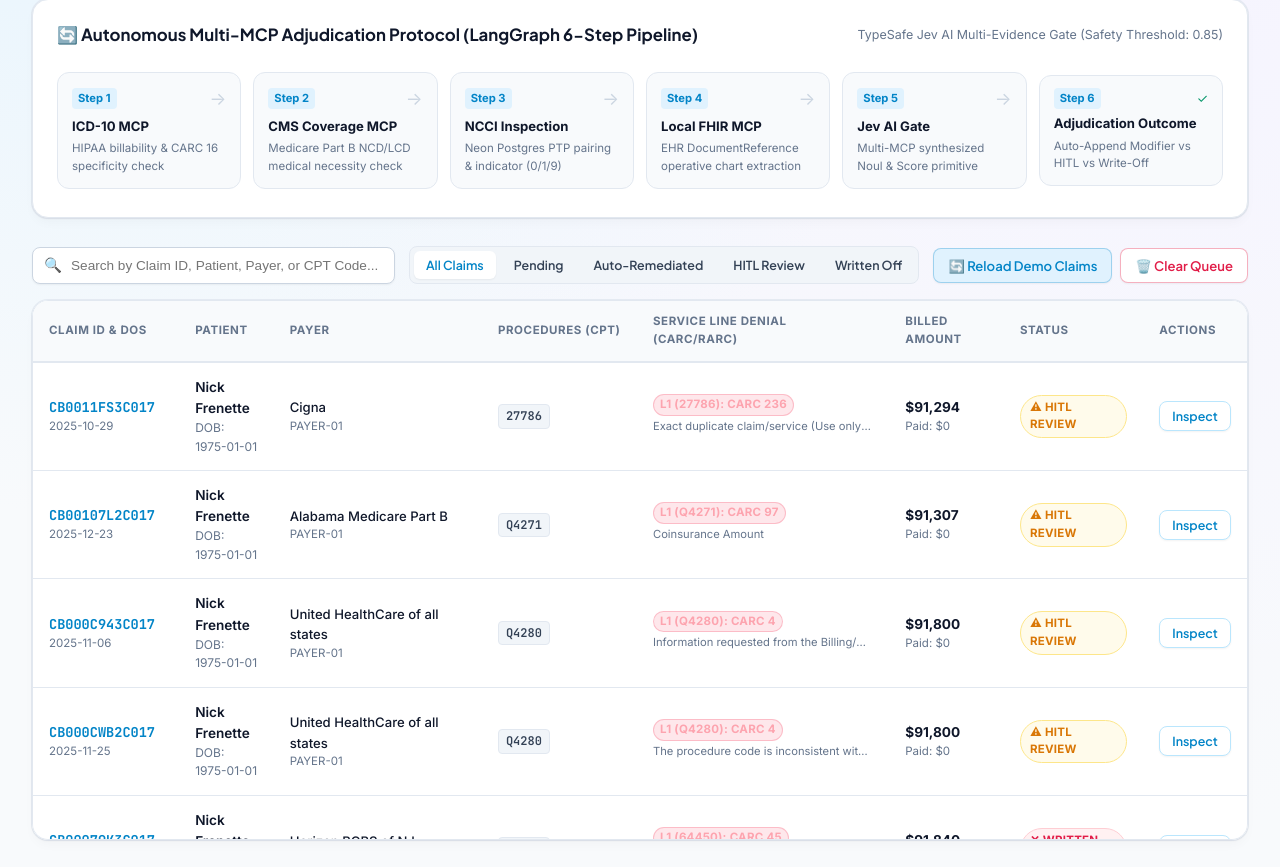
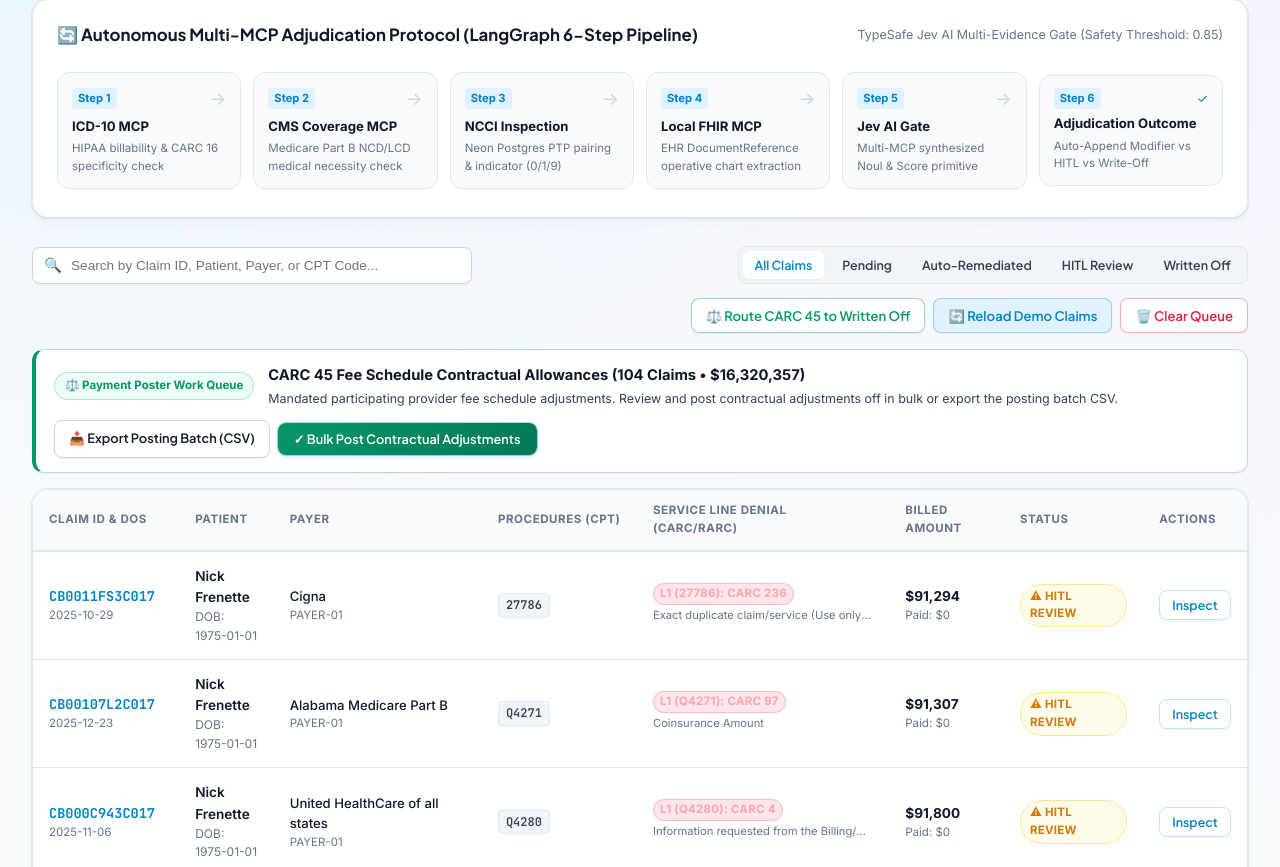
Before and after one commit to nfrenette-MM/Jev_AI_Claim_Engine, a FastAPI app: page / in a window 1280 px wide. Shown: the part 479-1346 px from the top of the page. Run offline with FastAPI, Linux system fonts and the light colour scheme; data comes from the database, SQL or seed files in the repository; both versions use the stored data as it was after the commit.

Commit message:
feat(rcm): add CARC 45 Payment Poster work queue and bulk contractual adjustment

```diff
--- a/app/main.py
+++ b/app/main.py
@@ -92,6 +92,77 @@ async def reload_demo_claims():
         "claims_count": len(claims),
         "metrics": db.get_metrics()
     }
+
+@app.post("/api/claims/move-carc45-writeoff")
+async def move_carc45_to_written_off():
+    """
+    Moves all CARC 45 (Contractual Allowance / Fee Schedule) claims to WRITTEN_OFF
+    work queue so payment posters can review and bulk adjust them off.
+    """
+    res = db.move_carc45_to_written_off()
+    return {
+        "status": "success",
+        "message": f"Successfully moved {res['count']} CARC 45 claims (${res['total_dollars']:,.2f}) to Written Off work queue.",
+        "count": res["count"],
+        "total_dollars": res["total_dollars"],
+        "metrics": db.get_metrics()
+    }
+
+@app.post("/api/claims/bulk-post-contractual")
+async def bulk_post_contractual():
+    """
+    Executes bulk contractual adjustment posting for all CARC 45 claims in WRITTEN_OFF.
+    Records payment poster audit timestamp and confirmation.
+    """
+    res = db.bulk_post_contractual_adjustments()
+    return {
+        "status": "success",
+        "message": f"Successfully posted contractual adjustments for {res['count']} claims (${res['total_dollars']:,.2f}).",
+        "count": res["count"],
+        "total_dollars": res["total_dollars"],
+        "metrics": db.get_metrics()
+    }
+
+@app.get("/api/claims/export-carc45-csv")
+async def export_carc45_csv():
+    """
+    Exports all CARC 45 contractual allowance claims as a clean CSV batch for PM posting.
+    """
+    import io
+    import csv
+    from fastapi.responses import Response
+
+    records = db.get_carc45_claims_for_export()
+    output = io.StringIO()
+    writer = csv.writer(output)
+    writer.writerow([
+        "Claim ID", "Date of Service", "Patient Name", "Patient ID",
+        "Payer Name", "Payer ID", "CPT Codes", "Total Billed", "Contractual Adjustment",
+        "Status", "Primary CARC", "Denial Reason", "Poster Action"
+    ])
+    for r in records:
+        writer.writerow([
+            r["claim_id"],
+            r["date_of_service"],
+            r["patient_name"],
+            r["patient_id"],
+            r["payer_name"],
+            r["payer_id"],
+            r["cpt_codes"],
+            f"{r['total_billed']:.2f}",
+            f"{r['total_billed']:.2f}",
+            r["status"],
+            r["primary_carc"],
+            r["primary_reason"],
+            "APPROVED_CONTRACTUAL_WRITE_OFF"
+        ])
+
+    csv_data = output.getvalue()
+    return Response(
+        content=csv_data,
+        media_type="text/csv",
+        headers={"Content-Disposition": "attachment; filename=CARC45_Contractual_Adjustments_Batch.csv"}
+    )
 
 @app.get("/api/claims/{claim_id}")
 async def get_claim_detail(claim_id: str):
--- a/app/static/css/style.css
+++ b/app/static/css/style.css
@@ -676,6 +676,60 @@ header.app-header {
 }
 
 /* ==========================================================================
+   Payment Poster Work Queue Banner
+   ========================================================================== */
+.poster-banner {
+  background: #ffffff;
+  border: 1px solid rgba(5, 150, 105, 0.3);
+  border-left: 4px solid var(--emerald-success);
+  border-radius: var(--radius-md);
+  padding: 14px 18px;
+  margin-bottom: 16px;
+  display: flex;
+  justify-content: space-between;
+  align-items: center;
+  flex-wrap: wrap;
+  gap: 12px;
+  box-shadow: var(--shadow-sm);
+  animation: fadeIn 0.2s ease-out;
+}
+
+.poster-banner-info {
+  display: flex;
+  align-items: center;
+  gap: 14px;
+}
+
+.poster-banner-badge {
+  background: var(--emerald-light);
+  color: var(--emerald-success);
+  border: 1px solid rgba(5, 150, 105, 0.25);
+  font-size: 0.72rem;
+  font-weight: 700;
+  padding: 4px 10px;
+  border-radius: 9999px;
+  white-space: nowrap;
+}
+
+.poster-banner-title {
+  font-weight: 700;
+  font-size: 0.92rem;
+  color: var(--text-main);
+}
+
+.poster-banner-desc {
+  font-size: 0.78rem;
+  color: var(--text-muted);
+  margin-top: 2px;
+}
+
+.poster-banner-actions {
+  display: flex;
+  align-items: center;
+  gap: 8px;
+}
+
+/* ==========================================================================
    Claims Table (Crisp Light Theme)
    ========================================================================== */
 .table-card {
--- a/app/static/js/app.js
+++ b/app/static/js/app.js
@@ -75,6 +75,16 @@ function setupEventListeners() {
   const reloadBtn = document.getElementById('reloadDemoBtn');
   if (reloadBtn) {
     reloadBtn.addEventListener('click', handleReloadDemo);
+  }
+
+  // CARC 45 Payment Poster Actions
+  const routeCarc45Btn = document.getElementById('routeCarc45Btn');
+  if (routeCarc45Btn) {
+    routeCarc45Btn.addEventListener('click', handleRouteCarc45);
+  }
+  const bulkPostBtn = document.getElementById('bulkPostContractualBtn');
+  if (bulkPostBtn) {
+    bulkPostBtn.addEventListener('click', handleBulkPostContractual);
   }
 
   // NCCI Sandbox Form
@@ -197,7 +207,34 @@ function filterClaims(searchTerm, filterStatus) {
   });
 }
 
+function updatePosterBanner() {
+  const banner = document.getElementById('contractualPosterBanner');
+  if (!banner) return;
+
+  const carc45Claims = allClaims.filter(item => {
+    const r = item.remittance;
+    const c = item.claim;
+    const isCarc45 = (r && r.primary_carc === '45') || (c && c.status === 'WRITTEN_OFF');
+    return isCarc45;
+  });
+
+  const count = carc45Claims.length;
+  const dollars = carc45Claims.reduce((acc, cur) => acc + (cur.claim.total_billed || 0), 0);
+
+  const countEl = document.getElementById('posterCarc45Count');
+  const dollarsEl = document.getElementById('posterCarc45Dollars');
+  if (countEl) countEl.innerText = count;
+  if (dollarsEl) dollarsEl.innerText = formatMoney(dollars);
+
+  if (count > 0 && (currentFilter === 'WRITTEN_OFF' || currentFilter === 'ALL')) {
+    banner.style.display = 'flex';
+  } else {
+    banner.style.display = 'none';
+  }
+}
+
 function renderClaims(claimsList) {
+  updatePosterBanner();
   const tbody = document.getElementById('claimsTableBody');
   if (!tbody) return;
 
@@ -482,6 +519,78 @@ async function handleReloadDemo() {
   }
 }
 
+async function handleRouteCarc45() {
+  const btn = document.getElementById('routeCarc45Btn');
+  if (btn) {
+    btn.disabled = true;
+    btn.innerHTML = '⏳ Routing CARC 45...';
+  }
+
+  showToast('Routing all CARC 45 fee schedule allowances to Written Off work queue...', 'info');
+
+  try {
+    const res = await fetch('/api/claims/move-carc45-writeoff', { method: 'POST' });
+    const data = await res.json();
+    if (res.ok) {
+      showToast(`Moved ${data.count} CARC 45 claims (${formatMoney(data.total_dollars)}) to Written Off work queue.`, 'success');
+      await fetchMetrics();
+      await fetchClaims();
+      // Activate Written Off filter tab so user immediately sees them
+      const writeoffBtn = document.querySelector('.filter-btn[data-filter="WRITTEN_OFF"]');
+      if (writeoffBtn) writeoffBtn.click();
+    } else {
+      showToast(data.detail || 'Failed to route CARC 45 claims.', 'error');
+    }
+  } catch (err) {
+    console.error('Route CARC 45 error:', err);
+    showToast('Failed to route CARC 45 claims due to network error.', 'error');
+  } finally {
+    if (btn) {
+      btn.disabled = false;
+      btn.innerHTML = '⚖️ Route CARC 45 to Written Off';
+    }
+  }
+}
+
+async function handleBulkPostContractual() {
+  const countEl = document.getElementById('posterCarc45Count');
+  const dollarsEl = document.getElementById('posterCarc45Dollars');
+  const count = countEl ? countEl.innerText : '104';
+  const dollars = dollarsEl ? dollarsEl.innerText : '$16,320,356.79';
+
+  const confirmed = confirm(
+    `Confirm bulk posting contractual fee schedule adjustments for ${count} claims (${dollars})?\n\n` +
+    "This will confirm payment poster verification, clear the contractual balances from the ledger, and record the audit timestamp."
+  );
+  if (!confirmed) return;
+
+  const btn = document.getElementById('bulkPostContractualBtn');
+  if (btn) {
+    btn.disabled = true;
+    btn.innerHTML = '⏳ Posting Adjustments...';
+  }
+
+  try {
+    const res = await fetch('/api/claims/bulk-post-contractual', { method: 'POST' });
+    const data = await res.json();
+    if (res.ok) {
+      showToast(`✓ Contractual adjustments posted for ${data.count} claims (${formatMoney(data.total_dollars)}). Ledger updated.`, 'success');
+      await fetchMetrics();
+      await fetchClaims();
+    } else {
+      showToast(data.detail || 'Failed to post contractual adjustments.', 'error');
+    }
+  } catch (err) {
+    console.error('Bulk post contractual error:', err);
+    showToast('Failed to post adjustments due to network error.', 'error');
+  } finally {
+    if (btn) {
+      btn.disabled = false;
+      btn.innerHTML = '✓ Bulk Post Contractual Adjustments';
+    }
+  }
+}
+
 function highlightPipelineStep(stepNum) {
   for (let i = 1; i <= 6; i++) {
     const el = document.getElementById(`step-node-${i}`);
--- a/app/templates/index.html
+++ b/app/templates/index.html
@@ -5,7 +5,7 @@
   <meta name="viewport" content="width=device-width, initial-scale=1.0">
   <title>JEV AI Claim Engine | Autonomous Healthcare Claims Remediation</title>
   <meta name="description" content="Autonomous RCM Claims Remediation and NCCI PTP Adjudication Engine powered by TypeSafe Jev AI, Anthropic HCLS MCPs, and Google Gemini.">
-  <link rel="stylesheet" href="/static/css/style.css?v=2.1.2">
+  <link rel="stylesheet" href="/static/css/style.css?v=2.1.3">
 </head>
 <body>
   <div class="container">
@@ -152,11 +152,37 @@
           <button class="filter-btn" data-filter="WRITTEN_OFF">Written Off</button>
         </div>
         <div class="demo-actions-group">
+          <button class="btn-secondary" id="routeCarc45Btn" title="Route all CARC 45 Fee Schedule Contractual Allowances to Written Off work queue for payment posting" style="font-size: 0.82rem; padding: 8px 14px; border-color: rgba(5, 150, 105, 0.4); color: var(--emerald-success);">
+            ⚖️ Route CARC 45 to Written Off
+          </button>
           <button class="btn-demo-reload" id="reloadDemoBtn" title="Reload clean demo claims in PENDING status for live demonstration">
             🔄 Reload Demo Claims
           </button>
           <button class="btn-demo-clear" id="clearQueueBtn" title="Clear all claims from the queue for demonstration">
             🗑️ Clear Queue
+          </button>
+        </div>
+      </div>
+
+      <!-- Payment Poster Contractual Adjustment Bar -->
+      <div id="contractualPosterBanner" class="poster-banner" style="display: none;">
+        <div class="poster-banner-info">
+          <div class="poster-banner-badge">⚖️ Payment Poster Work Queue</div>
+          <div>
+            <div class="poster-banner-title">
+              CARC 45 Fee Schedule Contractual Allowances (<span id="posterCarc45Count">104</span> Claims • <span id="posterCarc45Dollars">$16,320,356.79</span>)
+            </div>
+            <div class="poster-banner-desc">
+              Mandated participating provider fee schedule adjustments. Review and post contractual adjustments off in bulk or export the posting batch CSV.
+            </div>
+          </div>
+        </div>
+        <div class="poster-banner-actions">
+          <a href="/api/claims/export-carc45-csv" class="btn-secondary" id="exportCarc45CsvBtn" style="font-size: 0.8rem; padding: 8px 14px; text-decoration: none; display: inline-flex; align-items: center; gap: 6px;" download>
+            📥 Export Posting Batch (CSV)
+          </a>
+          <button class="btn-primary" id="bulkPostContractualBtn" style="background: linear-gradient(135deg, #059669 0%, #047857 100%); border-color: #10b981; font-size: 0.8rem; padding: 8px 16px;">
+            ✓ Bulk Post Contractual Adjustments
           </button>
         </div>
       </div>
@@ -689,6 +715,6 @@
   <!-- Toast Container -->
   <div class="toast-container" id="toastContainer"></div>
 
-  <script src="/static/js/app.js?v=2.1.2"></script>
+  <script src="/static/js/app.js?v=2.1.3"></script>
 </body>
 </html>
```
Also changed, not shown: app/adapters/jev_ai.py (+36 -0 lines), app/adapters/neon_db.py (+175 -0 lines), data/jev_claims.db.
